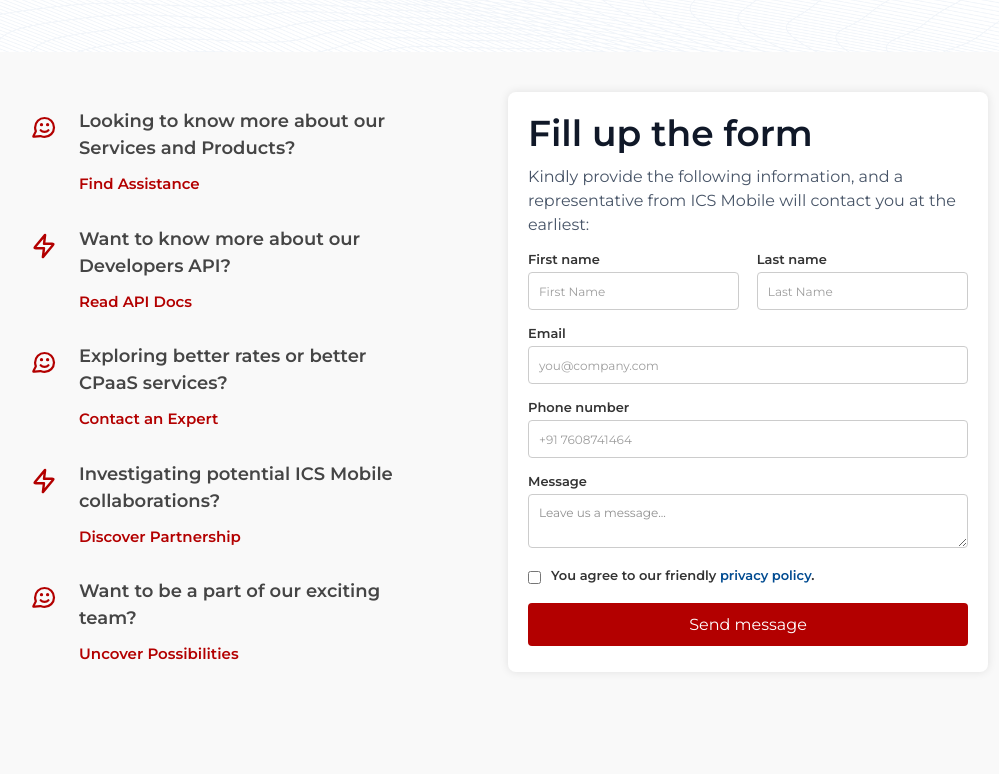
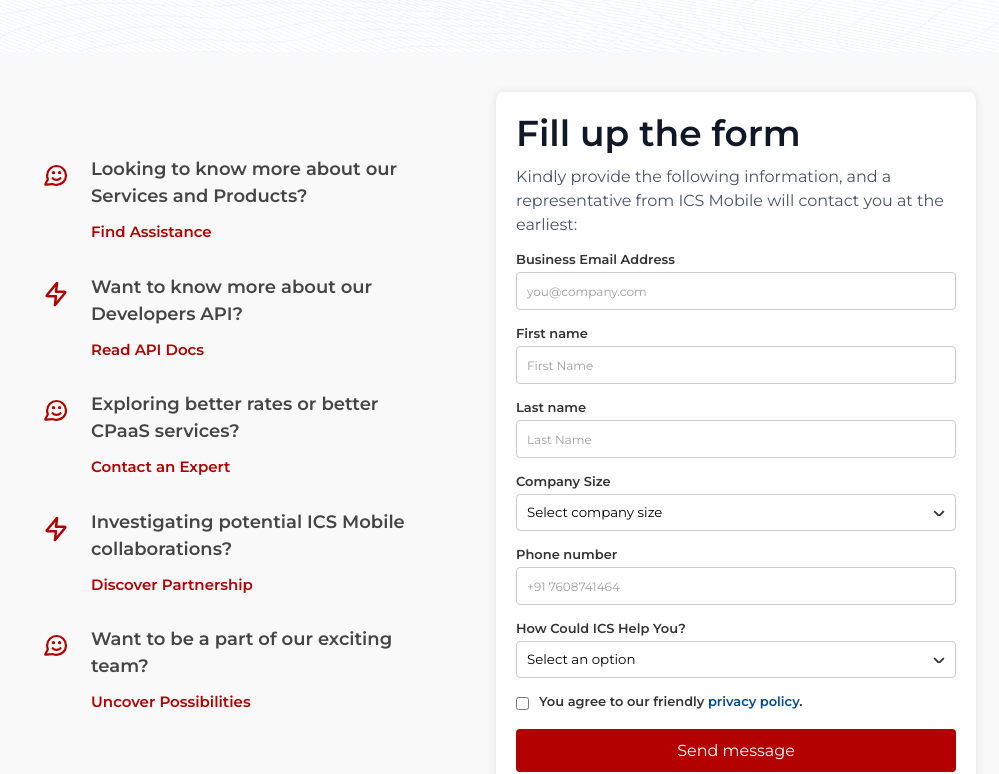
Before and after one commit to bknath/ICS_Mobile, a React (Vite) app: page /contact-us in a window 1280 px wide. Shown: the part 349-1123 px from the top of the page, without its empty margins (134-1133 px from the left). Built offline with nearby package versions, Linux system fonts and the light colour scheme.

Commit message:
Commit 27
Updated contact us page

```diff
--- a/src/pages/Contactuspage/Contactus.css
+++ b/src/pages/Contactuspage/Contactus.css
@@ -55,9 +55,9 @@
 }
 
 .info-block {
-    width: 37%;
+    width: 35%;
     margin-right: 40px;
-    padding-top: 1rem;
+    padding-top: 4rem;
 }
 
 .contact-us-item {
@@ -105,7 +105,7 @@
 }
 
 .contact-us-form {
-    height: 580px;
+    /* height: 580px; */
     width: 40%;
     background-color: #ffffff;
     padding: 20px;
--- a/src/pages/Contactuspage/Contactus.jsx
+++ b/src/pages/Contactuspage/Contactus.jsx
@@ -85,7 +85,7 @@ const Contactus = () => {
       <div className="contactus-text-wrap">
         <div className="contactus-text-section">
           <div className="contact-us-content">
-            <p style={{ paddingBottom: '5px', color:'#b30000' }}>Contact us</p>
+            <p style={{ paddingBottom: '5px', color: '#b30000' }}>Contact us</p>
             <h2>How May We<br /> Assist You?</h2>
             <p style={{ paddingBottom: '2rem' }}>ICS is a trusted CPaaS communication partner for Enterprises. We aim to provide solutions that not only fulfill your demands but also surpass your expectations. We're here to help you find it, no matter what you're looking for.</p>
           </div>
@@ -107,7 +107,7 @@ const Contactus = () => {
             <div className="contact-us-item">
               <img src={assets.contactuschaticon2} alt="Contact Us" />
               <div className="info-block-content">
-                <h3>Want to know more about our Developers API?</h3>
+                <h3>Want to know more about our <br /> Developers API?</h3>
                 <a href="#">Read API Docs</a>
               </div>
             </div>
@@ -137,7 +137,18 @@ const Contactus = () => {
             <h2>Fill up the form</h2>
             <p>Kindly provide the following information, and a representative from ICS Mobile will contact you at the earliest:</p>
             <form onSubmit={handleSubmit}>
-              <div className="form-row">
+              <div className="form-group">
+                <label htmlFor="email">Business Email Address</label>
+                <input
+                  type="email"
+                  id="email"
+                  name="email"
+                  placeholder='you@company.com'
+                  value={formData.email}
+                  onChange={handleChange}
+                  required
+                />
+              </div>
               <div className="form-group">
                 <label htmlFor="first-name">First name</label>
                 <input
@@ -162,18 +173,22 @@ const Contactus = () => {
                   required
                 />
               </div>
-              </div>
               <div className="form-group">
-                <label htmlFor="email">Email</label>
-                <input
-                  type="email"k
-                  id="email"
-                  name="email"
-                  placeholder='you@company.com'
-                  value={formData.email}
+                <label htmlFor="company-size">Company Size</label>
+                <select
+                  id="company-size"
+                  name="companySize"
+                  value={formData.companySize}
                   onChange={handleChange}
                   required
-                />
+                >
+                  <option value="">Select company size</option>
+                  <option value="1-10">1-10 employees</option>
+                  <option value="11-50">11-50 employees</option>
+                  <option value="51-200">51-200 employees</option>
+                  <option value="201-500">201-500 employees</option>
+                  <option value="500+">500+ employees</option>
+                </select>
               </div>
               <div className="form-group">
                 <label htmlFor="phone">Phone number</label>
@@ -188,15 +203,23 @@ const Contactus = () => {
                 />
               </div>
               <div className="form-group">
-                <label htmlFor="message">Message</label>
-                <textarea
-                  id="message"
-                  name="message"
-                  placeholder='Leave us a message...'
-                  value={formData.message}
+                <label htmlFor="help-options">How Could ICS Help You?</label>
+                <select
+                  id="help-options"
+                  name="helpOptions"
+                  value={formData.helpOptions}
                   onChange={handleChange}
                   required
-                ></textarea>
+                >
+                  <option value="">Select an option</option>
+                  <option value="increase-traffic">Increase Website Traffic</option>
+                  <option value="improve-communication">Improve Customer Communication</option>
+                  <option value="optimize-processes">Optimize Business Processes</option>
+                  <option value="enhance-security">Enhance Security & Authentication</option>
+                  <option value="enhance-security">Connect and discuss with us</option>
+                  <option value="enhance-security">Book a free 15 min demo</option>
+                  <option value="other">Other</option>
+                </select>
               </div>
               <div className="form-group checkbox-group">
                 <input
```
Lines whose indentation alone changed are shown as unchanged.
